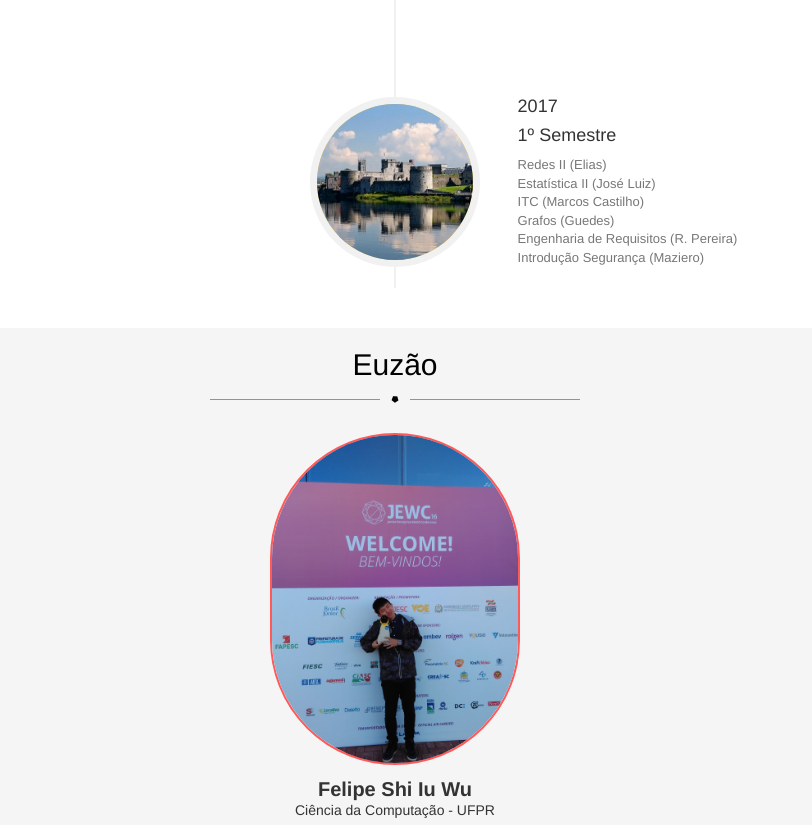
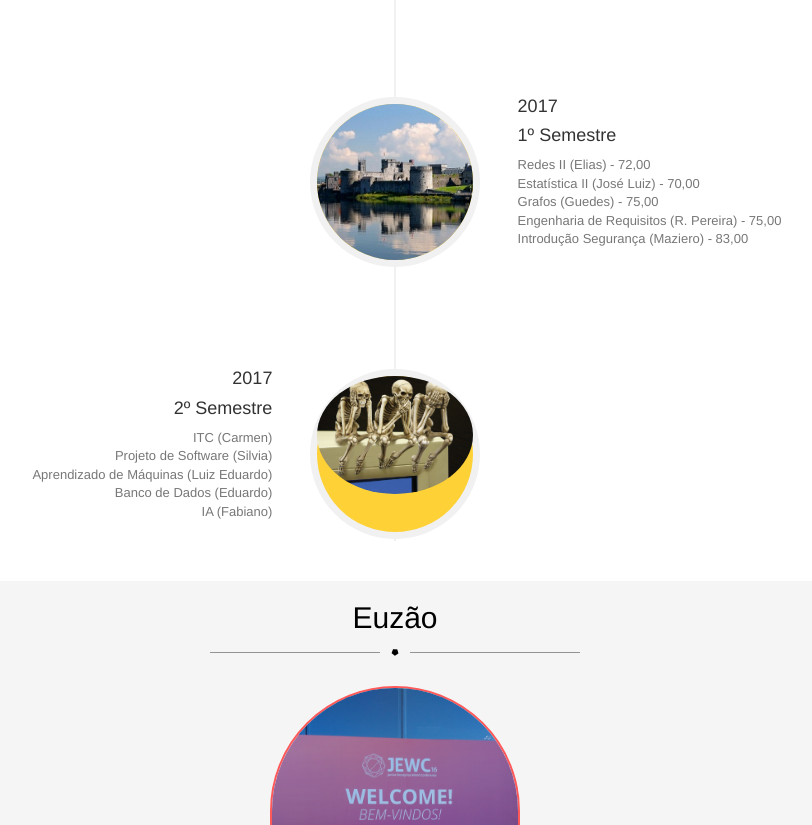
Before and after one commit to felipeshiwu/Mypage, a plain HTML site: page index.html in a window 1280 px wide. Shown: the part 1926-2751 px from the top of the page, without its empty margins (245-1057 px from the left). Drawn offline with Linux system fonts and the light colour scheme.

Commit message:
2017-2
Signed-off-by: Felipe Wu <fsiw15@inf.ufpr.br>

```diff
--- a/index.html
+++ b/index.html
@@ -151,12 +151,31 @@
                                 </div>
                                 <div class="timeline-body">
                                     <ul class="text-muted basicUl">
-                                        <li>Redes II (Elias)</li>
-                                        <li>Estatística II (José Luiz)</li>
-                                        <li>ITC (Marcos Castilho)</li>
-                                        <li>Grafos (Guedes)</li>
-                                        <li>Engenharia de Requisitos (R. Pereira)</li>
-                                        <li>Introdução Segurança (Maziero)</li>
+                                        <li>Redes II (Elias) - 72,00</li>
+                                        <li>Estatística II (José Luiz) - 70,00</li>
+                                        <li>Grafos (Guedes) - 75,00</li>
+                                        <li>Engenharia de Requisitos (R. Pereira) - 75,00</li>
+                                        <li>Introdução Segurança (Maziero) - 83,00</li>
+                                    </ul>
+                                </div>
+                            </div>
+                        </li>
+                        <li>
+                            <div class="timeline-image">
+                                <img class="img-circle img-responsive" src="img/about/8.jpg" alt="">
+                            </div>
+                            <div class="timeline-panel">
+                                <div class="timeline-heading">
+                                    <h4>2017</h4>
+                                    <h4 class="subheading">2º Semestre</h4>
+                                </div>
+                                <div class="timeline-body">
+                                    <ul class="text-muted basicUl">
+                                        <li>ITC (Carmen)</li>
+                                        <li>Projeto de Software (Silvia)</li>
+                                        <li>Aprendizado de Máquinas (Luiz Eduardo)</li>
+                                        <li>Banco de Dados (Eduardo)</li>
+                                        <li>IA (Fabiano)</li>
                                     </ul>
                                 </div>
                             </div>
```
Also changed, not shown: img/about/8.jpg (added).
